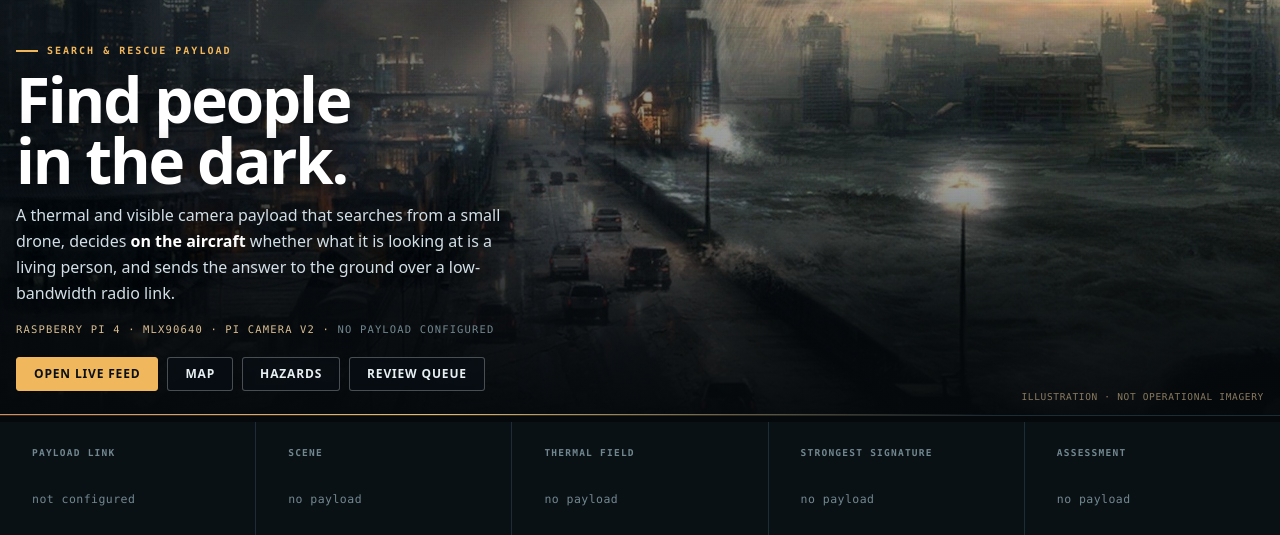
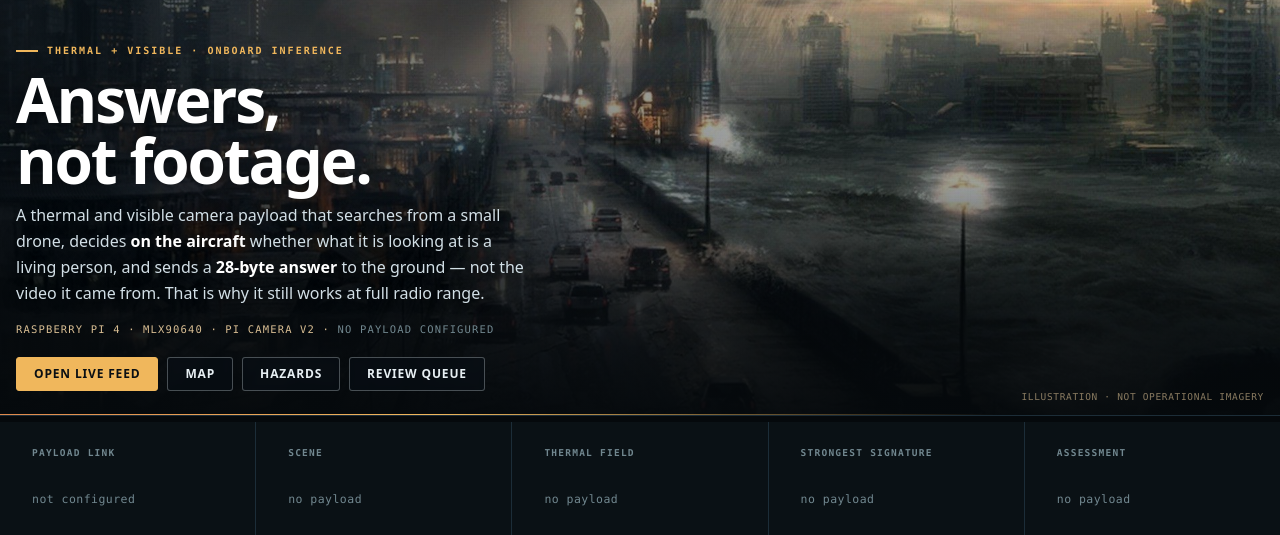
Before and after one commit to afzalxyz777/saresq, a Flask app: page / in a window 1280 px wide. Shown: the part 63-598 px from the top of the page. Run offline with Flask 3, Linux system fonts and the light colour scheme; data that the repository does not hold is empty.

Commit message:
Lead with the claim the architecture actually makes
"Find people in the dark" was slogan voice, and this console does not talk
that way anywhere else -- every other page states a fact and shows the
measurement behind it.

"Answers, not footage" is the thesis instead: the payload decides on the
aircraft and sends 28 bytes rather than the video it came from, which is the
whole reason it still works at full radio range. The page already made that
argument two sections down -- "turning that flight into answers rather than
into an hour of footage" -- so the hero now echoes the page rather than
decorating it.

The technical weight moves to the eyebrow, THERMAL + VISIBLE / ONBOARD
INFERENCE, and the tagline carries the 28-byte figure so the headline is
backed on the same screen instead of left as a phrase.

Co-Authored-By: Claude Opus 5 <noreply@anthropic.com>

```diff
--- a/saresq/dashboard/templates/overview.html
+++ b/saresq/dashboard/templates/overview.html
@@ -119,11 +119,12 @@
   <img class="hero-img" src="/static/img/storm-surge.jpg" alt="">
   <div class="hero-scrim"></div>
   <div class="hero-in">
-    <div class="eyebrow">Search &amp; rescue payload</div>
-    <h1>Find people<br>in the dark.</h1>
+    <div class="eyebrow">Thermal + visible &middot; onboard inference</div>
+    <h1>Answers,<br>not footage.</h1>
     <div class="tag">A thermal and visible camera payload that searches from a small
       drone, decides <b>on the aircraft</b> whether what it is looking at is a living
-      person, and sends the answer to the ground over a low-bandwidth radio link.</div>
+      person, and sends a <b>28-byte answer</b> to the ground &mdash; not the video it
+      came from. That is why it still works at full radio range.</div>
     <div class="sub">Raspberry&nbsp;Pi&nbsp;4 &middot; MLX90640 &middot; Pi&nbsp;Camera&nbsp;v2 &middot;
       <span id="heroLink">checking payload&hellip;</span></div>
     <div class="cta">
```
